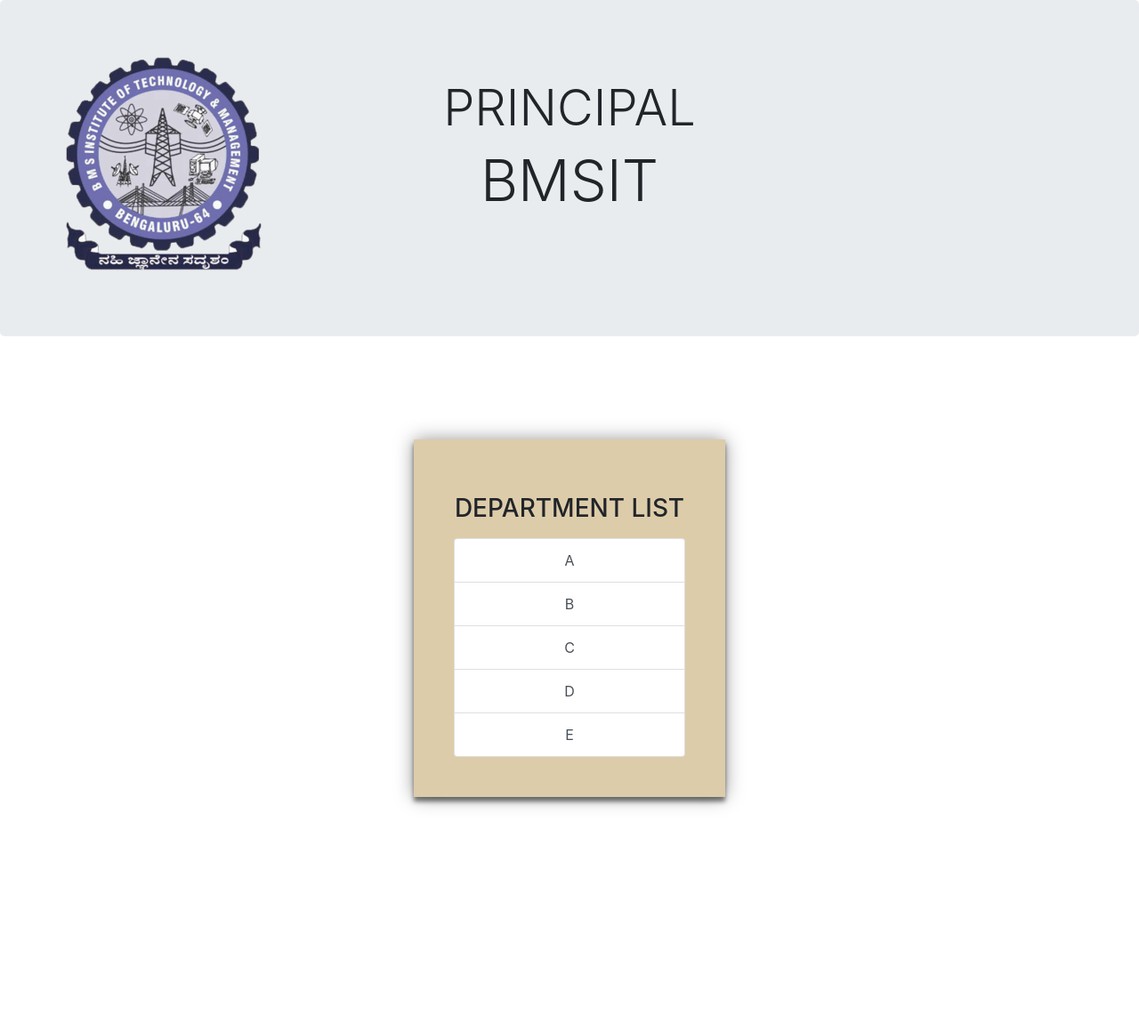
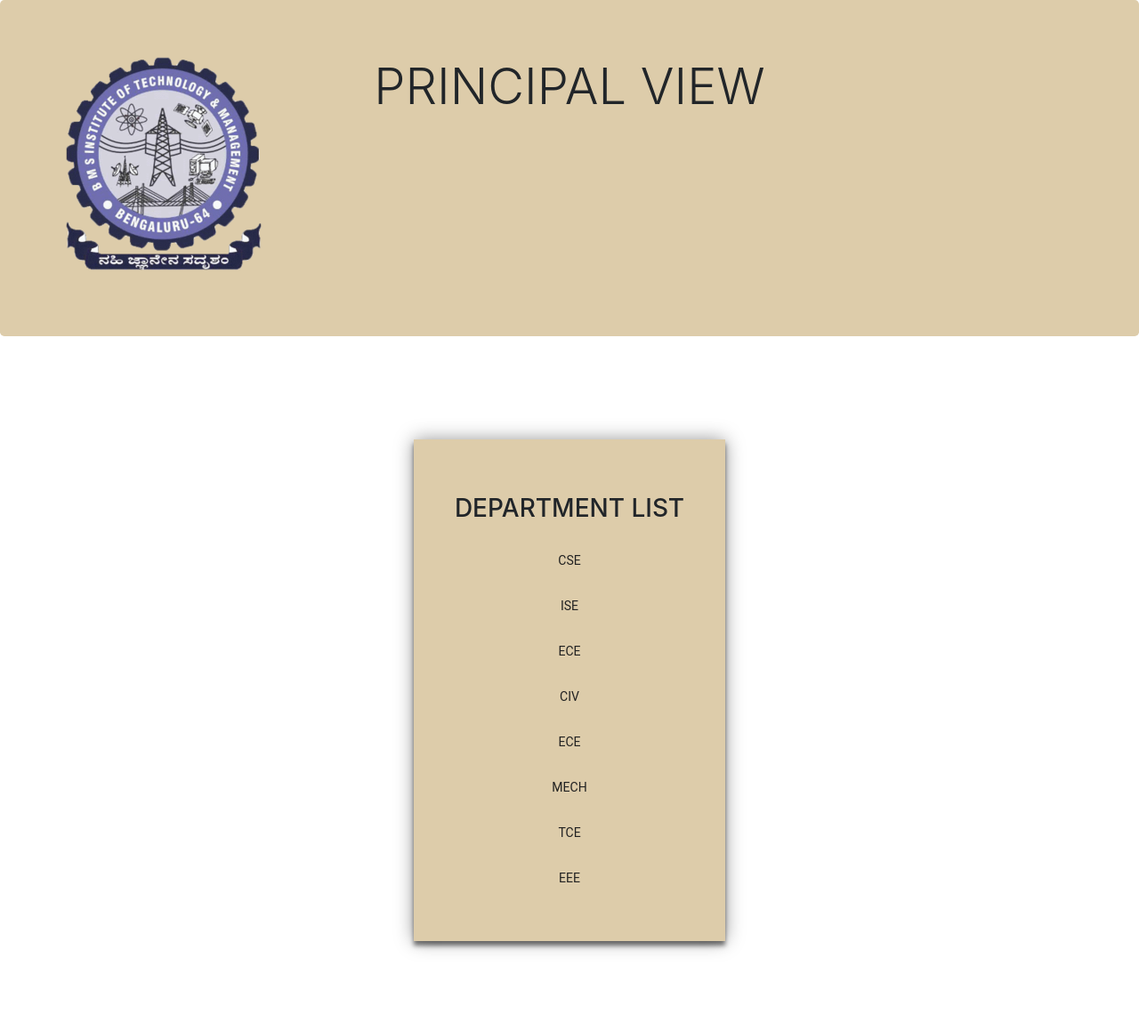
Before and after one commit to qritwik/pbas, a Django app: page /principal_first/ in a window 1280 px wide. Shown: the whole page at 89% size. Before the commit the page ends 908 px from the top, so only its background shows below. Run offline with Django 3.2, Linux system fonts and the light colour scheme; some libraries are stand-ins or nearby versions.

Commit message:
new edit

```diff
--- a/facform1/models.py
+++ b/facform1/models.py
@@ -55,7 +55,7 @@ class User(AbstractUser):
 		return False
 
 	def is_principal(self):
-		faculty = Designation.objects.get(name="Principal")
+		faculty = Designation.objects.get(name="principal")
 		faculty1 = str(faculty)
 		faculty2 = str(self.designation.name)
 		if faculty1 == faculty2:
--- a/facform1/urls.py
+++ b/facform1/urls.py
@@ -6,7 +6,7 @@ from . import forms
 urlpatterns = [
     url(r'^$', views.login, name="login-username-view"),
     url(r'^login/', login, {'template_name': 'otp.html','authentication_form': forms.LoginForm}, name='login'),
-    url(r'^logout/$', logout, {'next_page': '/exit'}, name='logout'),
+    url(r'^logout/$', logout, {'template_name': 'success.html'}, name='logout'),
     url(r'^main/', views.decide_view, name="decide-view"),
     # url(r'^front/', views.front,name="front"),
     url(r'^assistant_form/', views.f_assistant,name="assistant_form"),
@@ -16,5 +16,5 @@ urlpatterns = [
     url(r'^hod_display/', views.hod_display,name="hod_display"),
     url(r'^principal_first/', views.principal_first,name="principal_first"),
     url(r'^principal_display/', views.principal_display,name="principal_display"),
-    url(r'^success/', views.success,name="success"),
- ]
+ #    url(r'^success/', views.success,name="success"),
+  ]
--- a/facform1/views.py
+++ b/facform1/views.py
@@ -67,13 +67,14 @@ def decide_view(request):
 
 def hod_form(request):
 	if request.method == 'POST':
+		print("bdhsbhjdsjk")
 		form2 = forms.form_empDetailForm(request.POST)
 		if  form2.is_valid():
 			obj = form2.save(commit=False)
 			obj.emp_id = request.user
 			obj.save()
 
-			return render(request,'success.html')
+			return HttpResponseRedirect("/logout/")
 		else:
 			print(form2.errors)
 
@@ -83,7 +84,7 @@ def hod_form(request):
 		form3 = forms.form_feedbackTab()
 		form4 = forms.form_rd()
 
-	return render(request,'hod_form.html',{'form2':form2,'form3':form3,'form4':form4})
+	return render(request,'hod_form.html',{'form2':form2})
 
 def hod_display(request):
 	user = request.user
@@ -103,7 +104,7 @@ def hod_first(request):
 def principal_first(request):
 	return render(request,'principal_first.html')
 
-def success(request):
+def logout(request):
 	return render(request,'hod_success.html')
 
 def f_assistant(request):
@@ -115,7 +116,7 @@ def f_assistant(request):
 			obj.emp_id = request.user
 			obj.save()
 
-			return render(request,'success.html')
+			return HttpResponseRedirect("/logout/")
 		else:
 			print(form2.errors)
 	else:
@@ -134,7 +135,7 @@ def f_associate(request):
 			obj.emp_id = request.user
 			obj.save()
 
-			return render(request,'success.html')
+			return HttpResponseRedirect("/logout/")
 		else:
 			print(form2.errors)
 
--- a/static/css/theme1.css
+++ b/static/css/theme1.css
@@ -1,12 +1,22 @@
 .p1
 {
   max-height: 35% !important;
+  background-color: #ddccaa !important;
 }
+
+.jumbotron{
+background-color: ##ddccaa !important;
+}
+
+}
+
 .q1
 {
 
   margin-top: 2%;
 }
+
+
 #pb
 {
 font-size : 150px ;
@@ -310,3 +320,9 @@ body {
     color: white;
     text-align: center;
 }
+
+.a_one{
+
+  color: #212121 !important;
+
+}
--- a/templates/hod_first.html
+++ b/templates/hod_first.html
@@ -10,10 +10,11 @@
 <section>
 <div class="container">
   <div class="login-form">
-    <h1>HOD-PANEL</h1>
+    <h1>HOD-VIEW</h1>
     <form class="" action="" method="post">
+      <a href="/hod_form/"><input type="button" class="btn3" name="" value="Submit your own form"></a>
       <a href="/hod_display/"><input type="button" class="btn3" name="" value="view faculty form"></a>
-      <a href="/hod_form/"><input type="button" class="btn3" name="" value="Submit your own form"></a>
+
     </form>
   </div>
 </div>
--- a/templates/login.html
+++ b/templates/login.html
@@ -41,7 +41,7 @@
   <form method = "POST" class="ui form viop">
     {% csrf_token %}
   <div class="field">
-    <label>Emp ID</label>
+    <label>Username</label>
     <input type="text" name="username" placeholder="DRAKSHAVENIG">
 
 
--- a/templates/principal_display.html
+++ b/templates/principal_display.html
@@ -18,6 +18,7 @@
 <div class="col-3"><center><img  src="{% static "image/bms.logo.png" %}" alt="BMS Institute of Technology of management" ></center></div>
  <div class="col-6 q1"><h1 align="center" class="display-4"> PRINCIPAL</h1>
  <h1 id="qw" align="center" class="display-4">BMSIT</h1>
+ <h1 id="qw" align="center" class="display-4">Department of CSE</h1>
  </div>
  </div>
 </div>
--- a/templates/principal_first.html
+++ b/templates/principal_first.html
@@ -16,8 +16,9 @@
 
 <div class="row">
 <div class="col-3"><center><img  src="{% static "image/bms.logo.png" %}" alt="BMS Institute of Technology of management" ></center></div>
- <div class="col-6 q1"><h1 align="center" class="display-4"> PRINCIPAL</h1>
- <h1 id="qw" align="center" class="display-4">BMSIT</h1>
+
+ <div class="col-6 q1"><h1 align="center" class="display-4"> PRINCIPAL VIEW</h1>
+
  </div>
  </div>
 </div>
@@ -30,13 +31,15 @@
     <form class="login-form" method="post">
 
     <div class="list-group">
-  <button type="button" class="list-group-item list-group-item-action ">
-   A
-  </button>
-  <button type="button" class="list-group-item list-group-item-action ">B</button>
-  <button type="button" class="list-group-item list-group-item-action">C</button>
-  <button type="button" class="list-group-item list-group-item-action">D</button>
-  <button type="button" class="list-group-item list-group-item-action">E</button>
+
+  <a class="a_one" href="/principal_display">CSE</a>
+  <a class="a_one" href="/principal_display">ISE</a>
+  <a class="a_one" href="/principal_display">ECE</a>
+  <a class="a_one" href="/principal_display">CIV</a>
+  <a class="a_one" href="/principal_display">ECE</a>
+  <a class="a_one" href="/principal_display">MECH</a>
+  <a class="a_one" href="/principal_display">TCE</a>
+  <a class="a_one" href="/principal_display">EEE</a>
 </div>
 
 
```
Also changed, not shown: templates/hod_form.html (+12 -12 lines), db.sqlite3.
